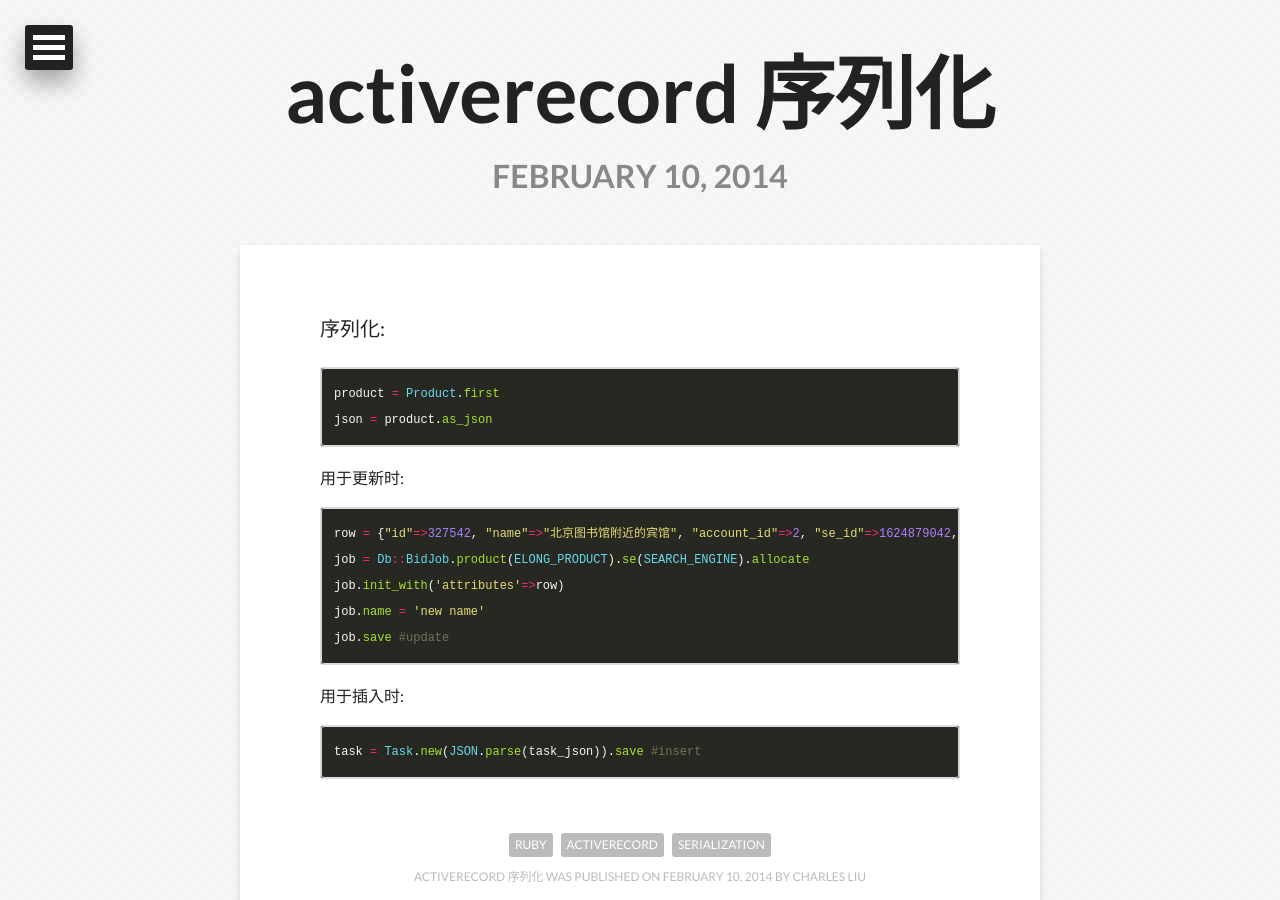
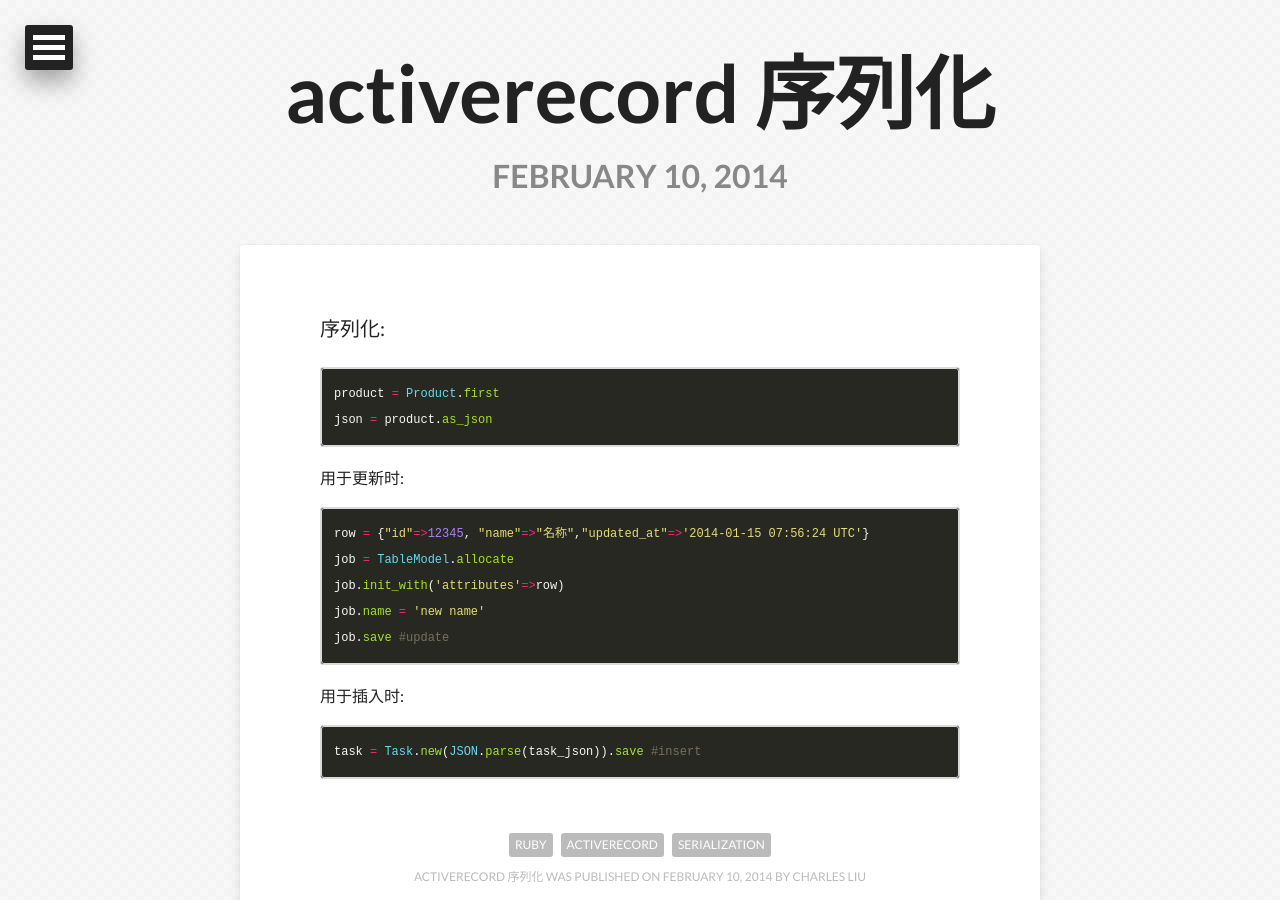
Before and after one commit to apyixiang/apyixiang.github.io, a Jekyll site: the page built from _posts/2014-02-10-activerecord-serialization.markdown, in a window 1280 px wide and 900 px high. Built offline with Jekyll 4.4.1, drawn with Linux system fonts in a browser that asks for light colours; nearby versions of some CDN libraries; Markdown is read by kramdown in place of the engine named in the settings; comment, search, counter and statistics services are not loaded.

Commit message:
simplify the code

````diff
--- a/_posts/2014-02-10-activerecord-serialization.markdown
+++ b/_posts/2014-02-10-activerecord-serialization.markdown
@@ -17,8 +17,8 @@ json = product.as_json
 用于更新时:
 
 ```ruby
-row = {"id"=>327542, "name"=>"北京图书馆附近的宾馆", "account_id"=>2, "se_id"=>1624879042, "max_price"=>6.0, "runtime"=>'2014-01-16 15:45:21 +0800', "min_price"=>0.8, "price"=>4.0, "side"=>1, "position"=>1, "status"=>2, "updated_at"=>'2014-01-15 07:56:24 UTC'}
-job = Db::BidJob.product(ELONG_PRODUCT).se(SEARCH_ENGINE).allocate
+row = {"id"=>12345, "name"=>"名称","updated_at"=>'2014-01-15 07:56:24 UTC'}
+job = TableModel.allocate
 job.init_with('attributes'=>row)
 job.name = 'new name'
 job.save #update
````
